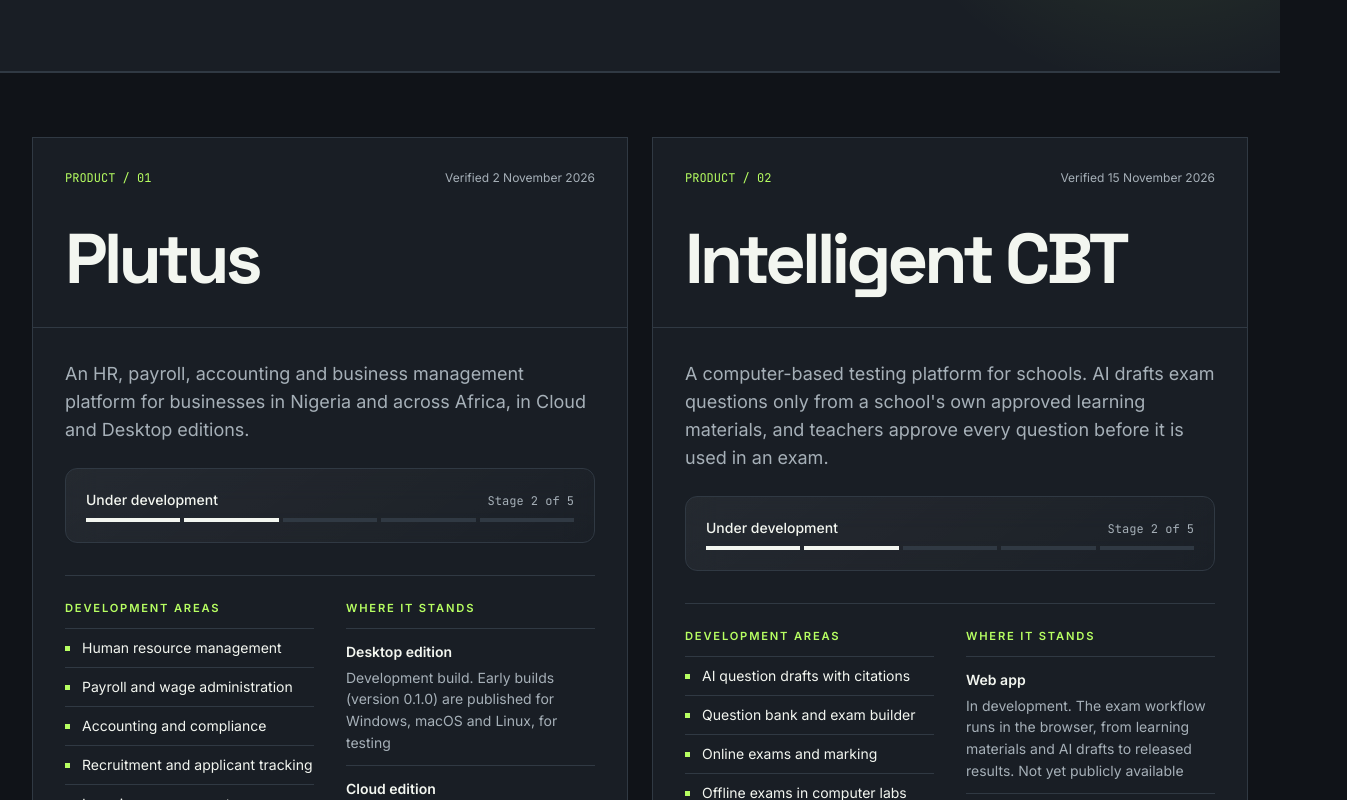
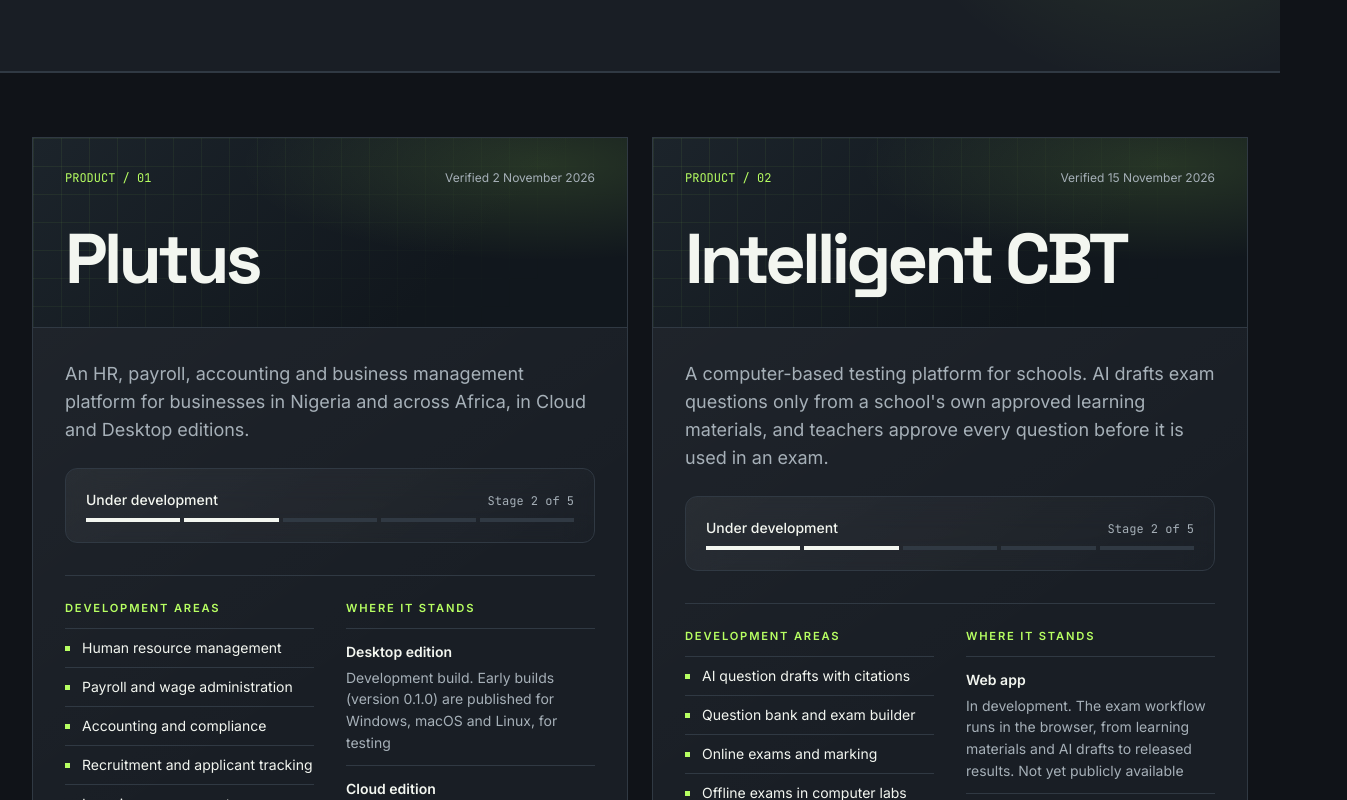
Before and after one commit to oghenenoghie/aqvessa, a Next.js app in the folder web/corporate-site/: page /products in a window 1280 px wide. Shown: the part 480-1280 px from the top of the page, 1347 px wide, since content can reach past the window. Built offline with nearby package versions, Linux system fonts and the light colour scheme; no server answers.

Commit message:
Add shared Digital Frontier card visual language

```diff
--- a/web/corporate-site/src/app/globals.css
+++ b/web/corporate-site/src/app/globals.css
@@ -198,3 +198,68 @@
   background: radial-gradient(ellipse at 100% 0%, rgb(183 255 98 / .11), transparent 44%),
     linear-gradient(135deg, rgb(255 255 255 / .04), transparent 62%), var(--surface);
 }
+
+/* Shared card language: editorial project panels, product profiles and capability tiles. */
+.frontier-card {
+  position: relative;
+  isolation: isolate;
+  background-image: linear-gradient(145deg, rgb(255 255 255 / .035), transparent 54%);
+}
+.frontier-card::after {
+  content: "";
+  position: absolute;
+  z-index: -1;
+  width: 220px;
+  height: 220px;
+  top: -130px;
+  right: -100px;
+  border-radius: 50%;
+  background: rgb(183 255 98 / .14);
+  filter: blur(54px);
+  opacity: .22;
+  transition: opacity 300ms var(--ease-standard), transform 300ms var(--ease-standard);
+}
+.frontier-card:hover::after { opacity: .9; transform: scale(1.2); }
+.frontier-card-visual,
+.frontier-product-visual {
+  background:
+    radial-gradient(ellipse at 86% 14%, rgb(183 255 98 / .13), transparent 42%),
+    linear-gradient(135deg, #1c242b, #11171d 70%);
+}
+.frontier-card-grid {
+  pointer-events: none;
+  background-image:
+    linear-gradient(to right, rgb(183 255 98 / .07) 1px, transparent 1px),
+    linear-gradient(to bottom, rgb(183 255 98 / .07) 1px, transparent 1px);
+  background-size: 28px 28px;
+  mask-image: linear-gradient(135deg, black, transparent 85%);
+}
+.frontier-card-glyph {
+  text-shadow: 0 0 42px rgb(183 255 98 / .2);
+  transition: transform 300ms var(--ease-standard), text-shadow 300ms var(--ease-standard);
+}
+.frontier-card:hover .frontier-card-glyph {
+  transform: translateY(-4px) rotate(-4deg);
+  text-shadow: 0 0 54px rgb(183 255 98 / .34);
+}
+.frontier-card-note { background: linear-gradient(90deg, rgb(183 255 98 / .055), transparent); }
+.frontier-card-points { border-top: 1px solid var(--hairline); padding-top: 16px; }
+.frontier-card-points > li {
+  position: relative;
+  padding-left: 16px;
+  color: var(--ink-muted);
+  font-size: 13px;
+  line-height: 1.55;
+}
+.frontier-card-points > li::before {
+  content: "";
+  position: absolute;
+  left: 0;
+  top: .55em;
+  width: 5px;
+  height: 5px;
+  background: var(--brand);
+}
+@media (prefers-reduced-motion: reduce) {
+  .frontier-card::after, .frontier-card-glyph { transition: none; }
+}
```
